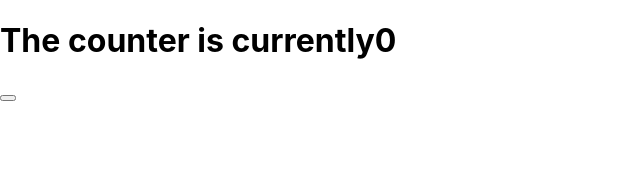
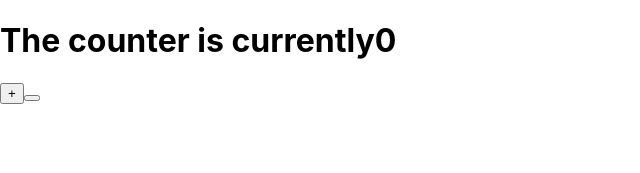
Before and after one commit to horaleon1/workingwithJest, a React app: page / in a window 1280 px wide. Shown: the top 173 px of the page, without its empty margins (0-640 px from the left). Built offline with nearby package versions, Linux system fonts and the light colour scheme.

Commit message:
decrement test

```diff
--- a/src/App.js
+++ b/src/App.js
@@ -18,6 +18,10 @@ class App extends Component {
         <button
           data-test='increment-button'
           onClick={() => this.setState({ counter: this.state.counter + 1 })}
+        >+</button>
+        <button
+          data-test='decrement-button'
+          onClick={() => this.setState({ counter: this.state.counter - 1 })}
         ></button>
       </div>
     );
```
Also changed, not shown: 1 other file (tests, documents, lock files or other folders).
